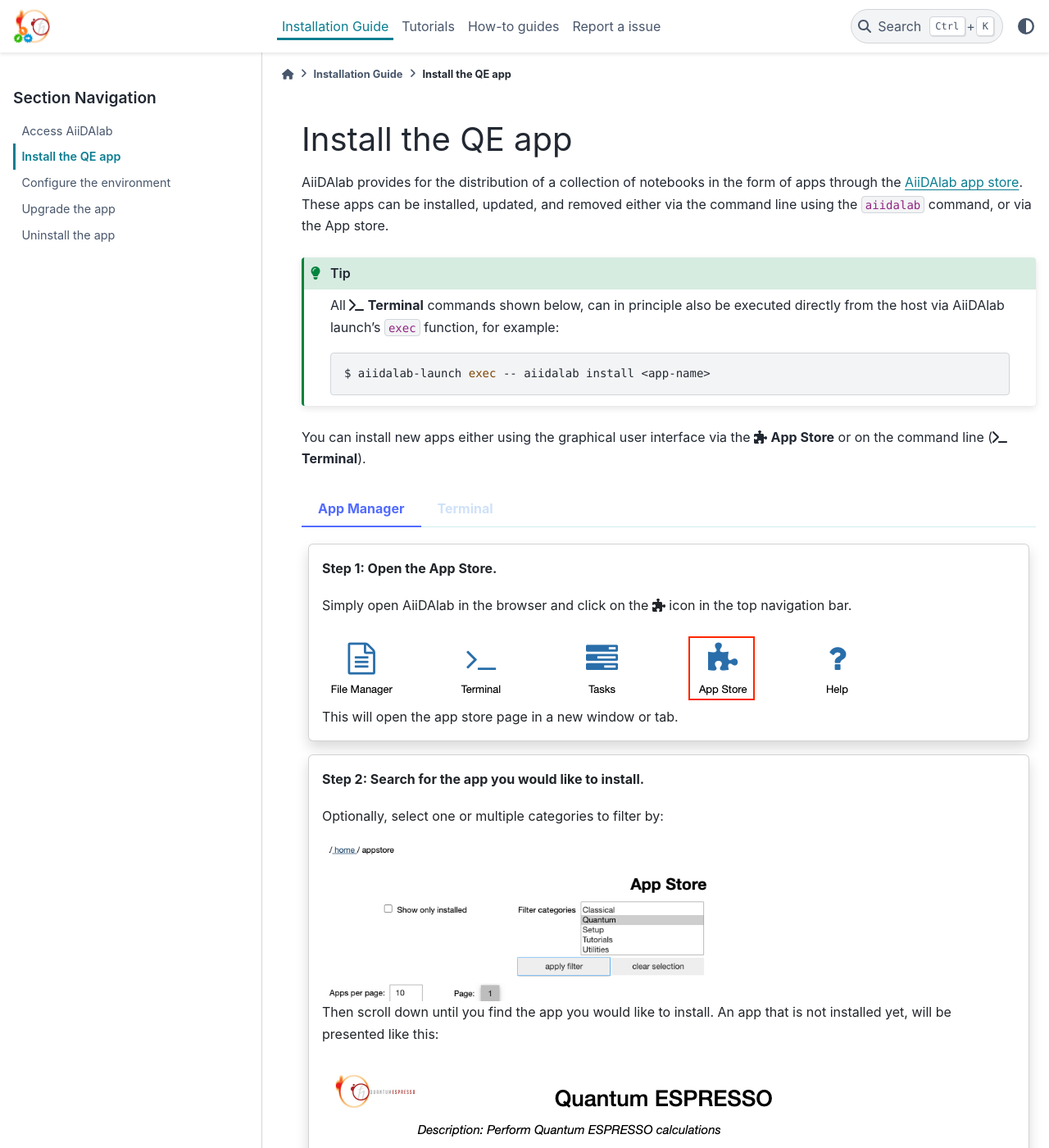
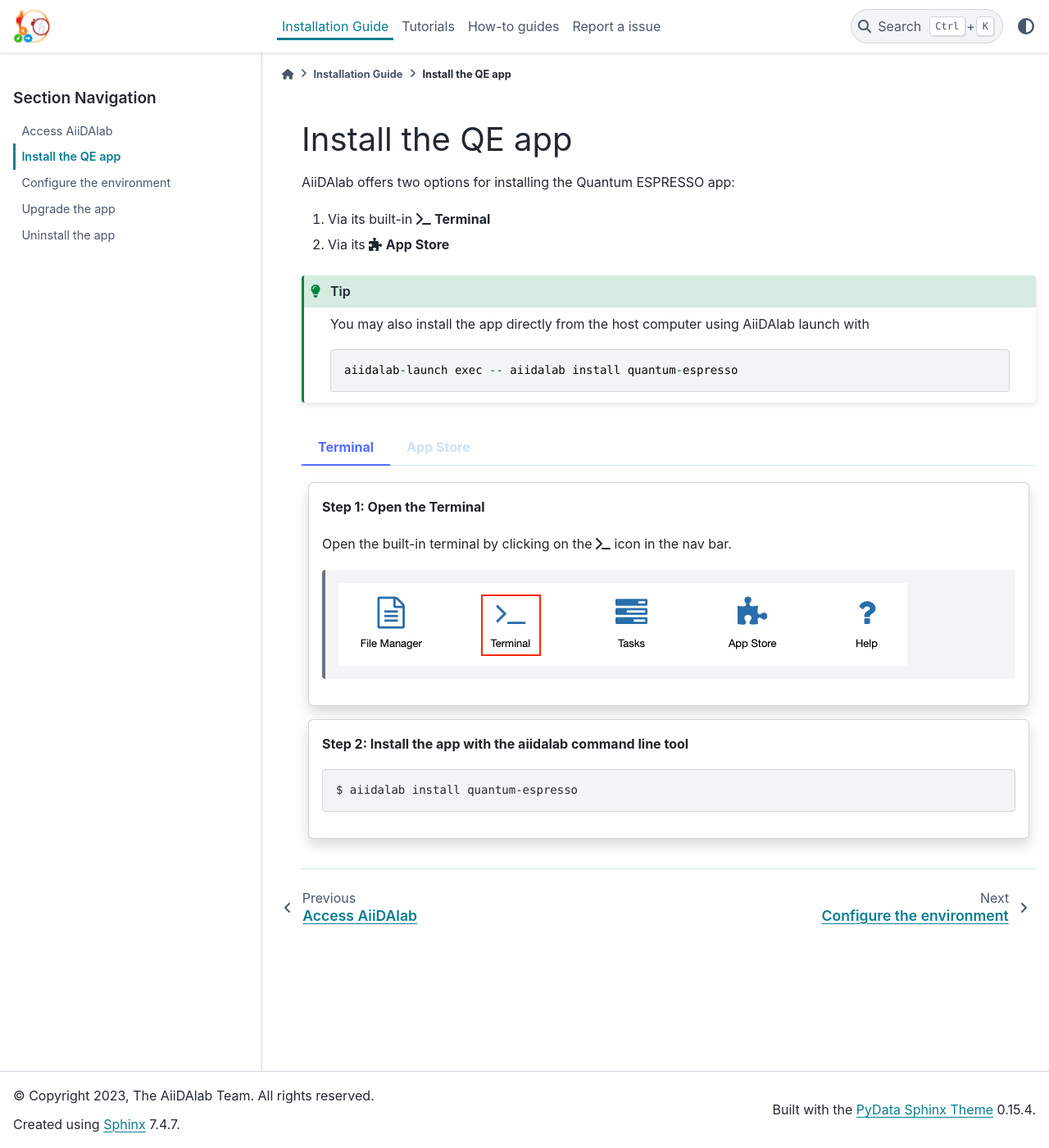
Before and after one commit to aiidalab/aiidalab-qe, a Sphinx documentation site: the page built from docs/source/installation/install.rst, in a window 1280 px wide and 1400 px high. Shown: the whole window at 82% size. Built offline with Sphinx 7.4.7 and the PyData theme 0.15.4, drawn with Linux system fonts in a browser that asks for light colours; some of the changed text lies outside the part shown.

Commit message:
Finalize app installation section

```diff
--- a/docs/source/installation/install.rst
+++ b/docs/source/installation/install.rst
@@ -3,71 +3,20 @@
 Install the QE app
 ==================
 
-AiiDAlab provides for the distribution of a collection of notebooks in the form of apps through the `AiiDAlab app store`_.
-These apps can be installed, updated, and removed either via the command line using the ``aiidalab`` command, or via the App store.
+AiiDAlab offers two options for installing the Quantum ESPRESSO app:
+
+
+#. Via its built-in :fa:`terminal` **Terminal**
+
+#. Via its :fa:`puzzle-piece` **App Store**
 
 .. tip::
 
-   All :fa:`terminal` **Terminal** commands shown below, can in principle also be executed directly from the host via AiiDAlab launch's ``exec`` function, for example:
+   You may also install the app directly from the host computer using AiiDAlab launch with
 
-   .. code-block:: console
+   .. code-block::
 
-      $ aiidalab-launch exec -- aiidalab install <app-name>
-
-You can install new apps either using the graphical user interface via the :fa:`puzzle-piece` **App Store** or on the command line (:fa:`terminal` **Terminal**).
-
-.. tabbed:: App Manager
-
-    .. panels::
-       :container: container-lg pb-3
-       :column: col-lg-12 p-2
-
-       **Step 1: Open the App Store.**
-
-       Simply open AiiDAlab in the browser and click on the :fa:`puzzle-piece` icon in the top navigation bar.
-
-       .. image:: ../_static/images/nav-bar-app-store.png
-
-       This will open the app store page in a new window or tab.
-
-       ---
-
-       **Step 2: Search for the app you would like to install.**
-
-       Optionally, select one or multiple categories to filter by:
-
-       .. image:: ../_static/images/app-management-app-store.png
-
-       Then scroll down until you find the app you would like to install.
-       An app that is not installed yet, will be presented like this:
-
-       .. image:: ../_static/images/app-management-app-not-installed.png
-
-       Clicking on the **Install** button will install the app and its dependencies.
-
-       In some cases the app developers will push prereleases which can be installed by clicking on the *Include prereleases* check box.
-       Use this option only if you require access to a not yet released feature or you would like to test a new app version and provide feedback to the developer(s).
-
-       ---
-
-       **Step 3: Wait for the installation process to complete.**
-
-       The current process for installing the app and its dependencies will be displayed via a terminal widget.
-       Wait until the process has completed:
-
-       .. image:: ../_static/images/app-management-app-installation-completed.png
-
-       ---
-
-       **Step 4: Start the app from the start page.**
-
-       The newly installed app should now show up on the start page.
-
-       .. image:: ../_static/images/app-management-start-page.png
-
-       Each app banner also shows an indicator about whether there is an update available (see screenshot above).
-       To *update the app*, click on **Manage App** and then on the **Update** buttons.
-
+      aiidalab-launch exec -- aiidalab install quantum-espresso
 
 .. tabbed:: Terminal
 
@@ -75,22 +24,73 @@
        :container: container-lg pb-3
        :column: col-lg-12 p-2
 
-       **Step 1: Open the Terminal.**
+       **Step 1: Open the Terminal**
 
-       Open the :fa:`terminal` by clicking on the corresponding icon in the nav bar.
+       Open the built-in terminal by clicking on the :fa:`terminal` icon in the nav bar.
 
         .. image:: ../_static/images/nav-bar-terminal.png
 
        ---
 
-       **Step 2: Install the app with the aiidalab command**
+       **Step 2: Install the app with the aiidalab command line tool**
 
        .. code-block:: console
 
-          $ aiidalab install <app-name>
+          $ aiidalab install quantum-espresso
 
-       Replace ``<app-name>`` with the name of the app you would like to install, e.g., ``aiidalab install quantum-espresso``.
-       Use ``aiidalab search`` to search among available apps and their versions.
-       Similarly, the ``aiidalab list`` lists all currently installed apps and their versions.
+.. tabbed:: App Store
+
+    .. panels::
+       :container: container-lg pb-2
+       :column: col-lg-12 p-2
+
+       **Step 1: Open the App Store**
+
+       Click on the :fa:`puzzle-piece` icon in the nav bar. This will open the app store page in a new window or tab.
+
+       .. image:: ../_static/images/nav-bar-app-store.png
+
+
+       ---
+
+       **Step 2: Search for app**
+
+       Scroll down until you find the app.
+
+       .. tip::
+
+         You can filter apps by category.
+
+         .. image:: ../_static/images/app-management-app-store.png
+
+       Apps not yet installed will show up as follows:
+
+       .. image:: ../_static/images/app-management-app-not-installed.png
+
+       ---
+
+       **Step 3: Install the app**
+
+       Click on the **Install** button to install the app and its dependencies.
+
+       .. note::
+
+         In some cases, you may install a prerelease by clicking on the *Include prereleases* check box. Use this option only if you require access to a not yet released feature, or if you would like to test a new app version and provide feedback to the developer(s).
+
+       ---
+
+       **Step 4: Wait for the installation process to complete**
+
+       The current installation process will be displayed in a terminal widget.
+
+       .. image:: ../_static/images/app-management-app-installation-completed.png
+
+       ---
+
+       **Step 5: Start the app from the start page**
+
+       When the installation process is finished, the newly installed app will show up on the start page. Launch the app by clicking on the Quantum ESPRESSO logo.
+
+       .. image:: ../_static/images/app-management-start-page.png
 
 .. _AiiDAlab app store: https://aiidalab.github.io/aiidalab-registry
```
